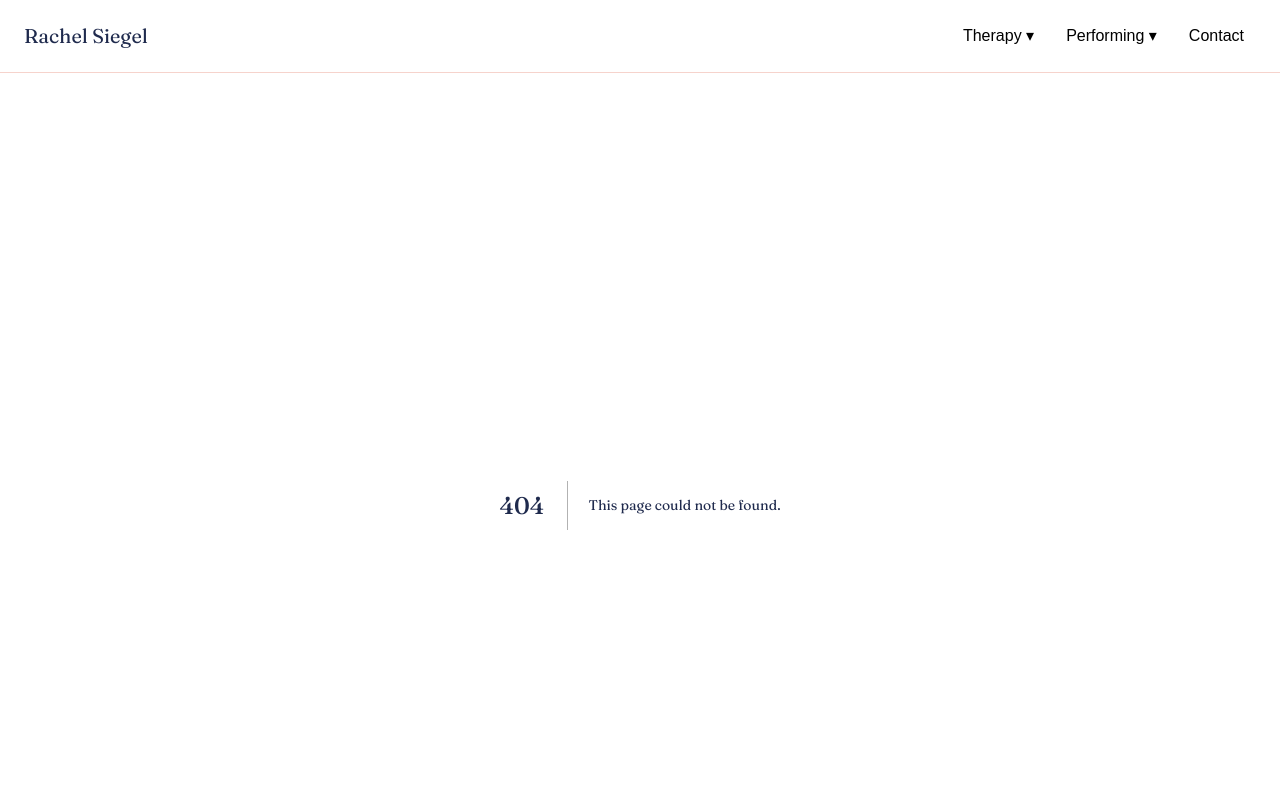
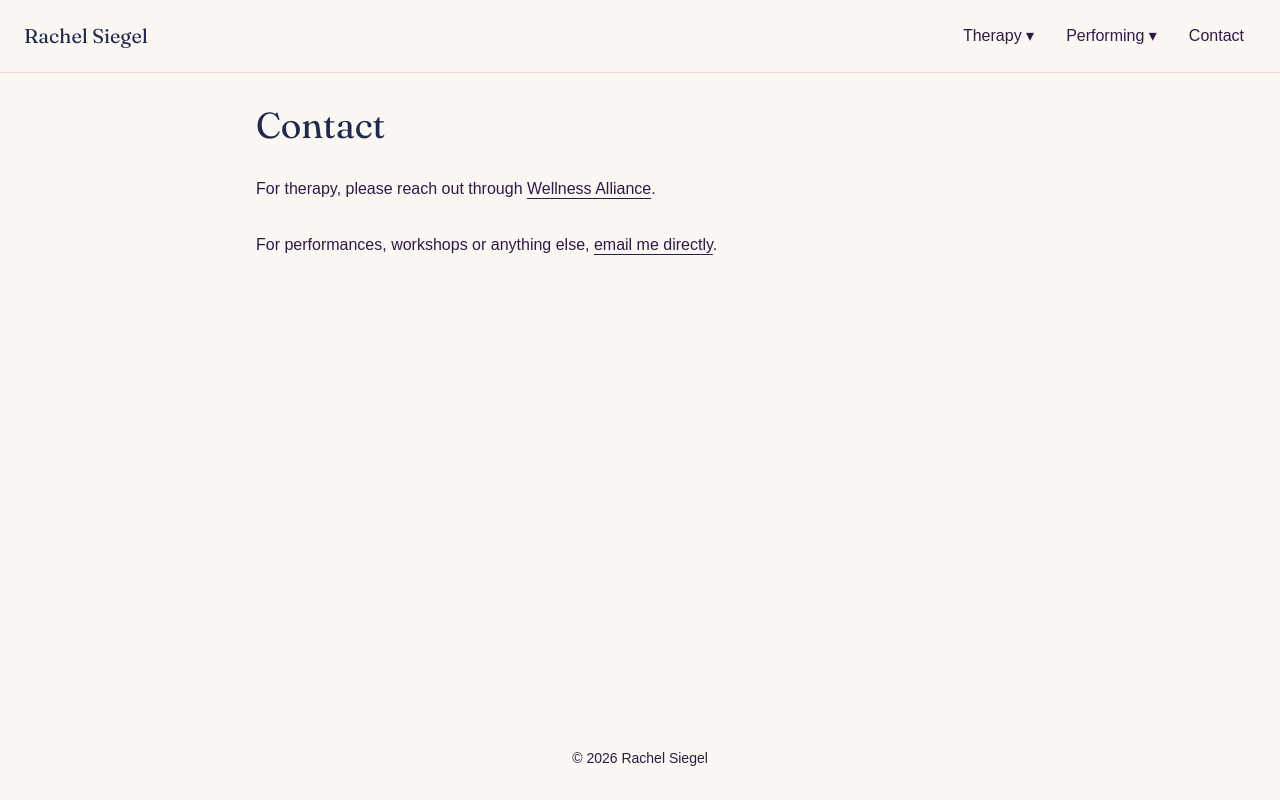
Before and after one commit to psnail273/rachel-website-better, a Next.js app: page /contact in a window 1280 px wide. Before the commit this address had no page. Shown: the top 800 px of the page. Built offline with nearby package versions, Linux system fonts and the light colour scheme; a web font is replaced by a local one.

Commit message:
Build the Contact page (#17)
Co-Authored-By: Claude Sonnet 5.5 <noreply@anthropic.com>

```diff
--- /dev/null
+++ b/src/app/contact/page.tsx
@@ -0,0 +1,37 @@
+import type { Metadata } from "next";
+import { siteConfig } from "@/lib/site-config";
+
+export const metadata: Metadata = {
+  title: "Contact",
+  description:
+    "How to reach Rachel Siegel: therapy inquiries through Wellness Alliance, and email for performances, workshops and anything else.",
+};
+
+export default function ContactPage() {
+  const linkClass =
+    "underline underline-offset-4 hover:text-accent focus-visible:text-accent";
+  return (
+    <div className="max-w-3xl mx-auto space-y-8">
+      <h1 className="font-serif text-4xl text-heading">Contact</h1>
+      <p>
+        For therapy, please reach out through{" "}
+        <a
+          href={siteConfig.wellnessAllianceUrl}
+          target="_blank"
+          rel="noopener noreferrer"
+          className={linkClass}
+        >
+          Wellness Alliance
+        </a>
+        .
+      </p>
+      <p>
+        For performances, workshops or anything else,{" "}
+        <a href={`mailto:${siteConfig.email}`} className={linkClass}>
+          email me directly
+        </a>
+        .
+      </p>
+    </div>
+  );
+}
```
